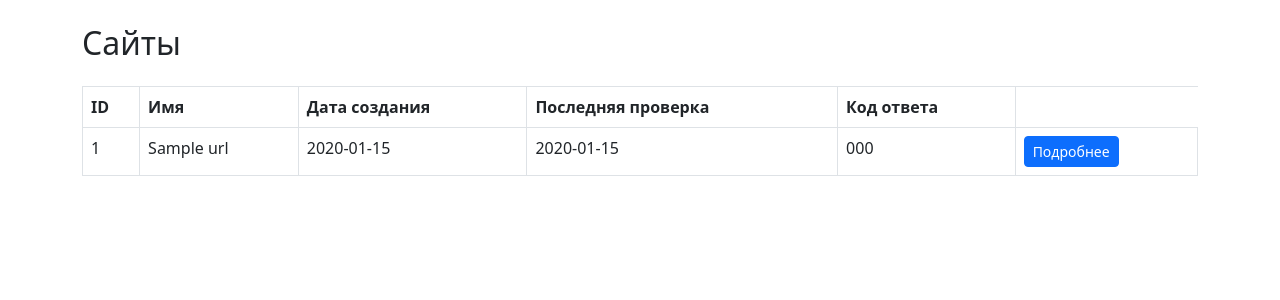
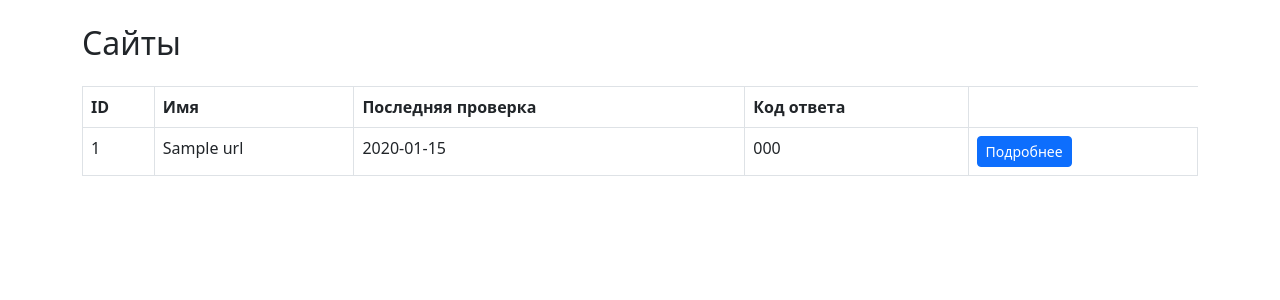
Before and after one commit to aigul-b/middle-python-project-83, a Flask app: template page_analyzer/templates/urls.html in a window 1280 px wide. Shown: the part 104-404 px from the top of the page. Run offline with Flask 3, Linux system fonts and the light colour scheme; the template is opened without the code that fills it: most values are stand-ins (such as "Sample title", 1, 10 or a date in 2020); some libraries are stand-ins or nearby versions.

Commit message:
Fix urls table column order and remove broken created_at reference

```diff
--- a/page_analyzer/templates/urls.html
+++ b/page_analyzer/templates/urls.html
@@ -9,7 +9,6 @@
         <tr>
             <th>ID</th>
             <th>Имя</th>
-            <th>Дата создания</th>
             <th>Последняя проверка</th> <!-- тут новый заголовок -->
             <th>Код ответа</th>
         </tr>
@@ -19,7 +18,6 @@
         <tr>
             <td>{{ url.id }}</td>
             <td>{{ url.name }}</td>
-            <td>{{ url.created_at.strftime('%Y-%m-%d') }}</td>
             <td>
                 {% if url.last_check_date %}
                     {{ url.last_check_date.strftime('%Y-%m-%d') }}
```
